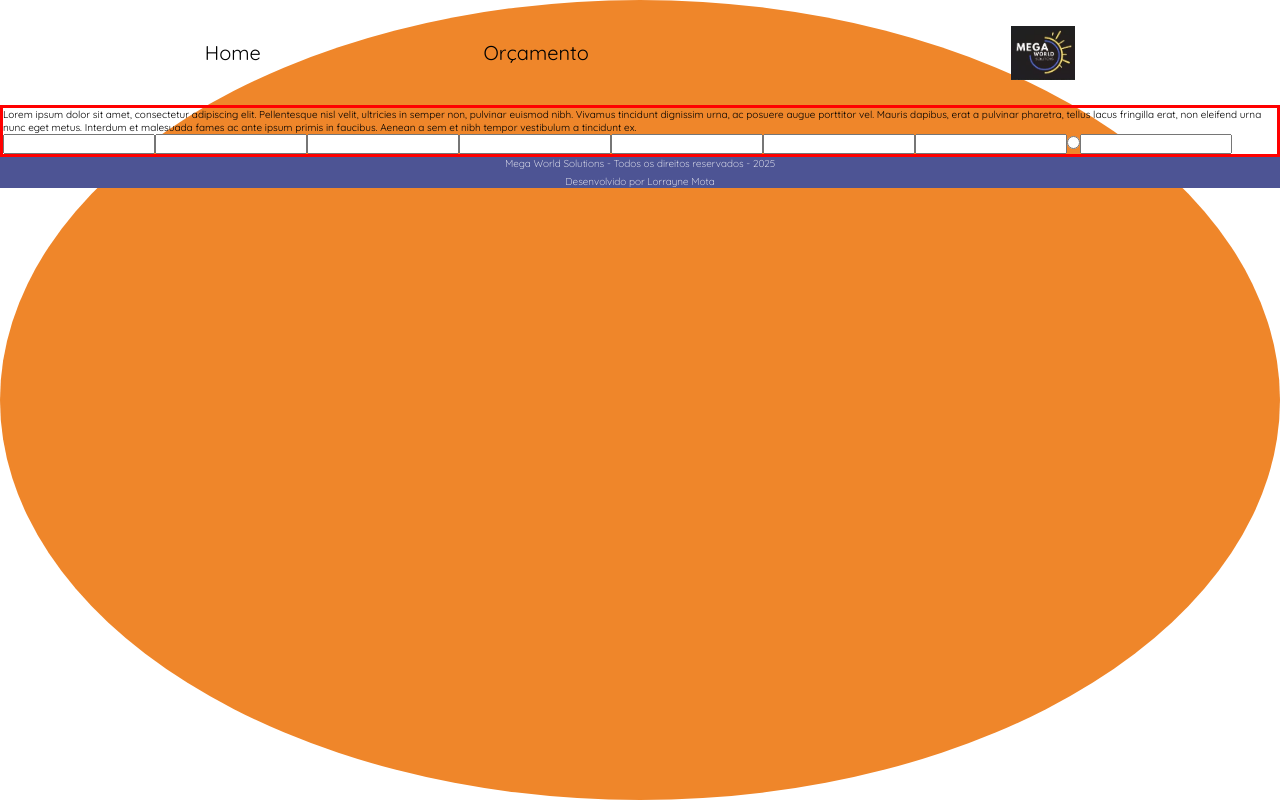
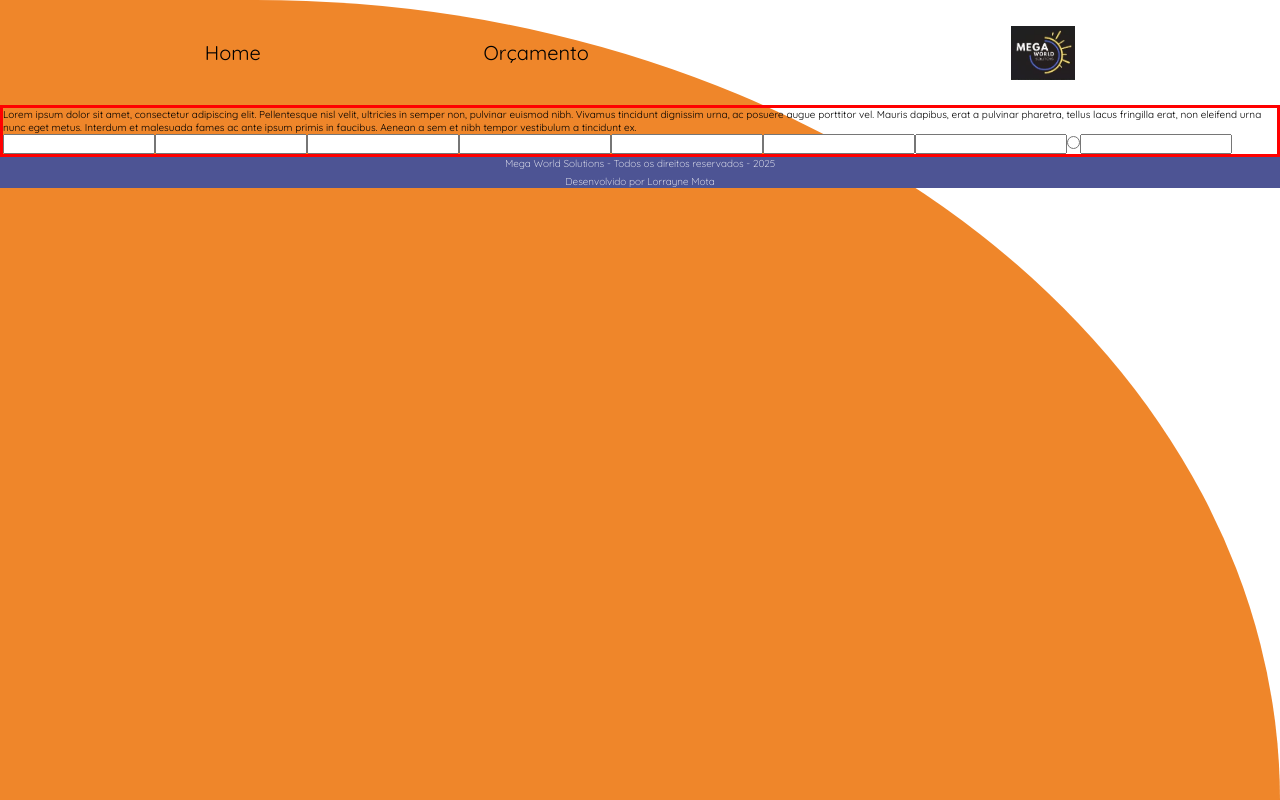
Before and after one commit to lolimamota/megaworldsolutions, a React (Vite) app: page / in a window 1280 px wide. Built offline with nearby package versions, Linux system fonts and the light colour scheme.

Commit message:
ADD: div laramja do fundo

```diff
--- a/src/components/SCSS/app.module.scss
+++ b/src/components/SCSS/app.module.scss
@@ -3,7 +3,7 @@
 .orange{
     width: 100vw;
     height: 100vh;
-    border-radius: 100%;
+    border-radius: 0% 80% 0% 0% / 0% 100% 0% 0%;
     background-color: mixin.$secondColor;
     position: relative;
     z-index: -1;
```
